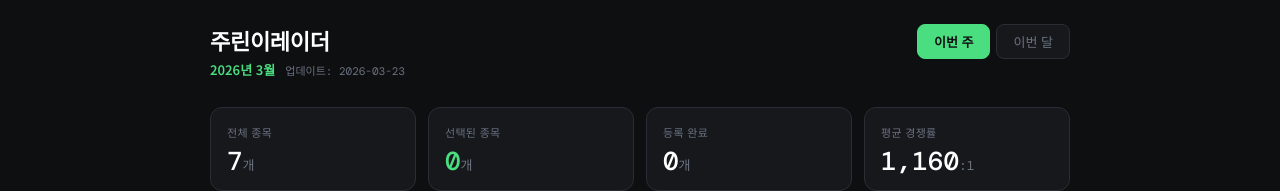
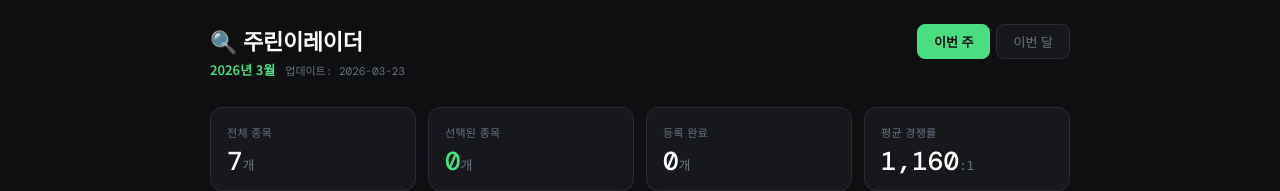
Before and after one commit to Ttruee/mong-stock, a Next.js app: page / in a window 1280 px wide. Shown: the top 191 px of the page. Built offline with nearby package versions, Linux system fonts and the light colour scheme.

Commit message:
feat: 앱 이름에 이모티콘 추가 (🔍 주린이레이더)

```diff
--- a/src/app/layout.tsx
+++ b/src/app/layout.tsx
@@ -2,7 +2,7 @@ import type { Metadata } from 'next';
 import './globals.css';
 
 export const metadata: Metadata = {
-  title: '주린이레이더',
+  title: '🔍 주린이레이더',
   description: '공모주 청약 일정 및 Google Calendar 등록 도구',
 };
 
--- a/src/components/Header.tsx
+++ b/src/components/Header.tsx
@@ -15,7 +15,7 @@ export default function Header({ currentView, onViewChange, lastUpdated }: Heade
   return (
     <header className="header">
       <div className="header-left">
-        <h1>주린이레이더</h1>
+        <h1>🔍 주린이레이더</h1>
         <div className="subtitle">
           <span className="month">{currentMonth}</span>
           <span className="last-updated">업데이트: {lastUpdated}</span>
```
